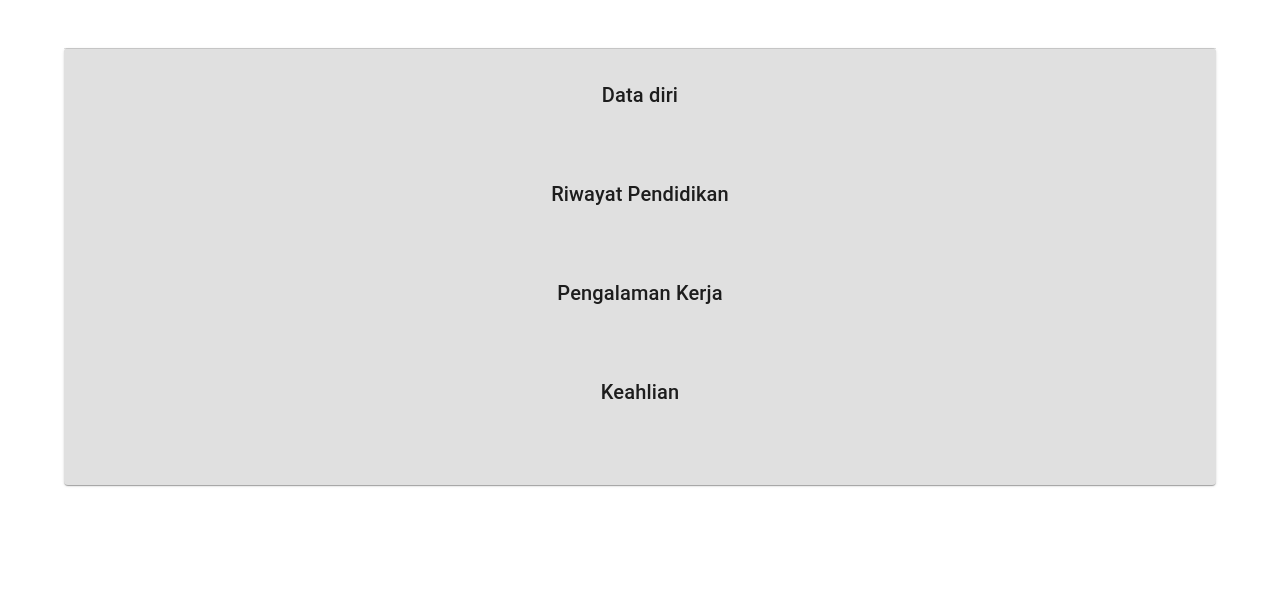
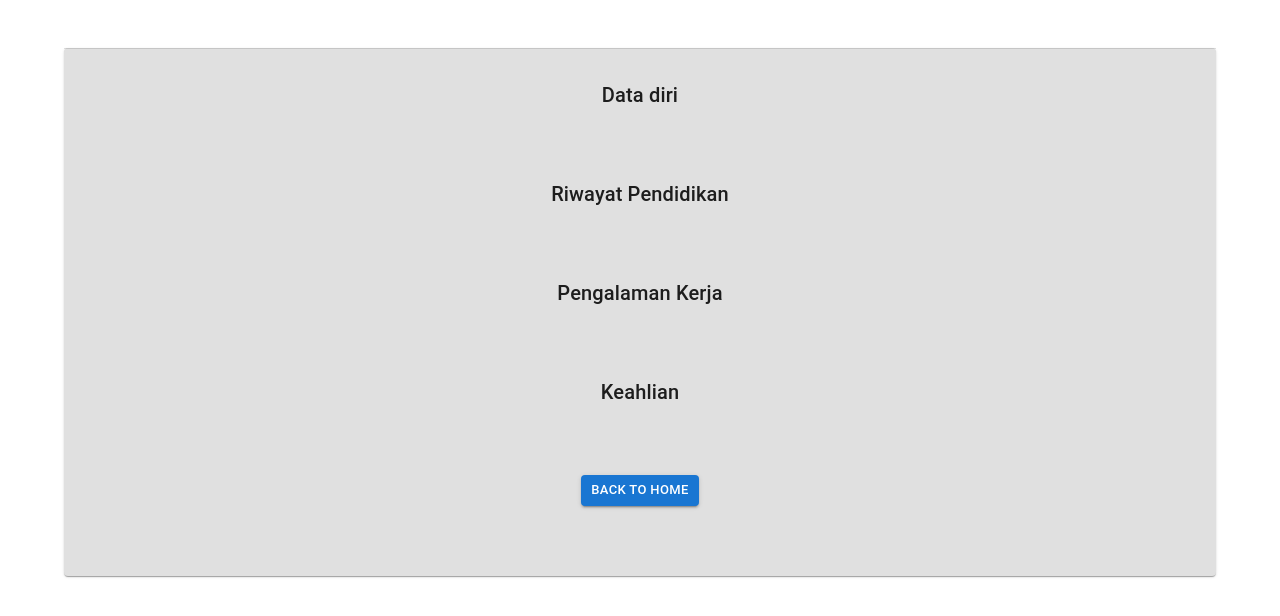
Before and after one commit to ahyaralfaruq/teravin, a React (Create React App) app: page /detail/1 in a window 1280 px wide. Shown: the top 616 px of the page. Built offline with nearby package versions, Linux system fonts and the light colour scheme.

Commit message:
yang ini fix final

```diff
--- a/src/Pages/Detail/Detail.jsx
+++ b/src/Pages/Detail/Detail.jsx
@@ -1,16 +1,19 @@
-import { Typography, Container, Paper, Divider } from "@mui/material";
+import { Typography, Container, Paper, Divider, Button } from "@mui/material";
 import React from "react";
-import { useParams } from "react-router-dom";
+import { useParams, useNavigate } from "react-router-dom";
 import "./style.css";
 
 const Detail = ({ getPesertaBaru }) => {
    const paramId = useParams();
-
+   const navigate = useNavigate();
    const datas = getPesertaBaru.filter(
       (pesertaBaru) => pesertaBaru.id === paramId.id
    );
 
-   console.log(datas);
+   const backToHome = () => {
+      navigate("/", { replace: true });
+   };
+
    return (
       <Container className="container">
          <Paper className="pre" key={datas.id}>
@@ -121,6 +124,11 @@ const Detail = ({ getPesertaBaru }) => {
                   ))
                )}
             </div>
+            <div style={{ textAlign: "center" }}>
+               <Button variant="contained" size="small" onClick={backToHome}>
+                  Back to Home
+               </Button>
+            </div>
          </Paper>
       </Container>
    );
```
